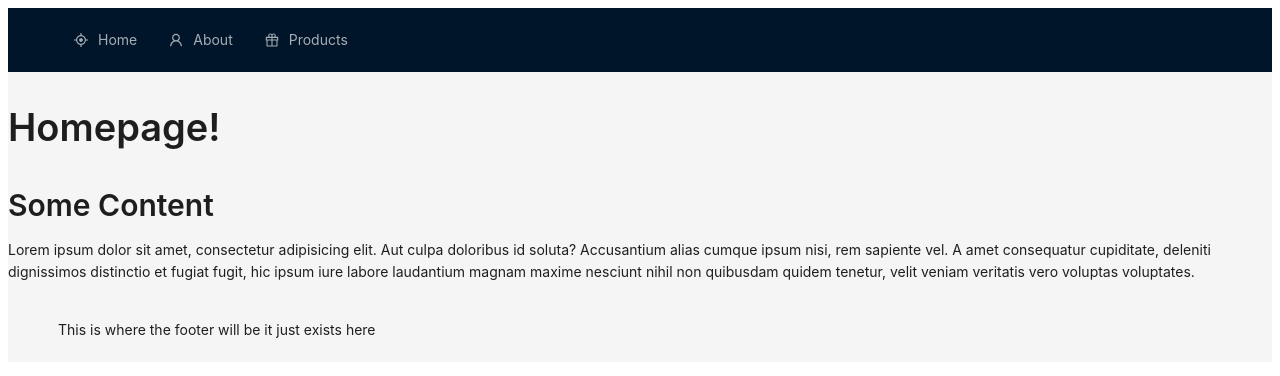
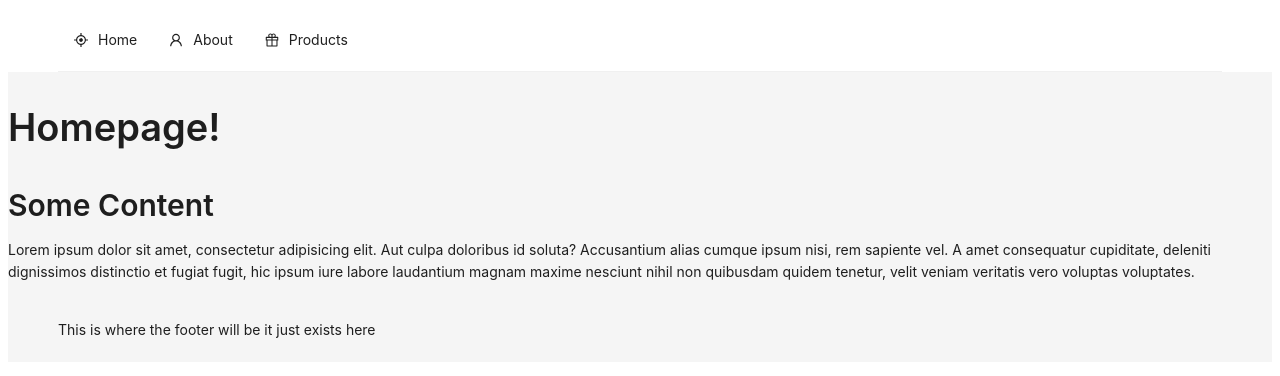
Before and after one commit to lsapundzic/b2b-store-frontend, a Next.js app: page / in a window 1280 px wide. Shown: the top 376 px of the page. Built offline with nearby package versions, Linux system fonts and the light colour scheme.

Commit message:
Solving header issue with overriding colors

```diff
--- a/app/components/Navbar.jsx
+++ b/app/components/Navbar.jsx
@@ -43,7 +43,7 @@ export default function Navbar() {
   return (
     <nav>
       <Menu
-        theme="dark"
+        // theme="dark"
         onClick={onClick}
         selectedKeys={[current]}
         mode="horizontal"
--- a/app/layout.js
+++ b/app/layout.js
@@ -34,7 +34,7 @@ export default function RootLayout({ children }) {
       <body className={inter.className}>
         <Space>
           <Layout>
-            <Header>
+            <Header style={{ backgroundColor: "white" }}>
               <Navbar></Navbar>
             </Header>
             <Content>{children}</Content>
```
Also changed, not shown: 1 other file (tests, documents, lock files or other folders).
